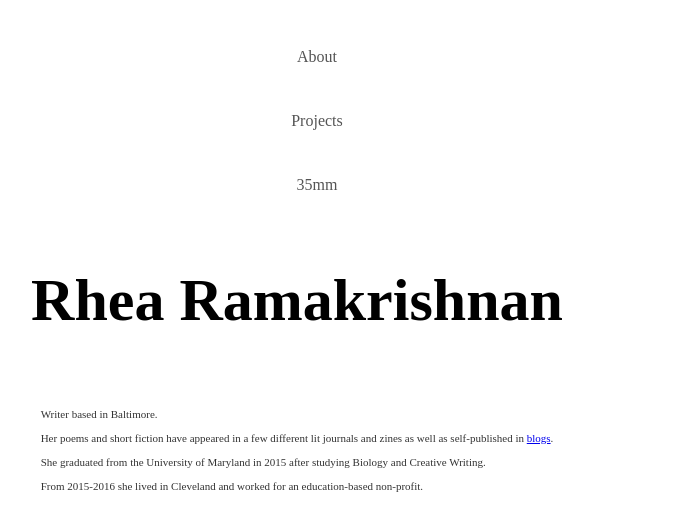
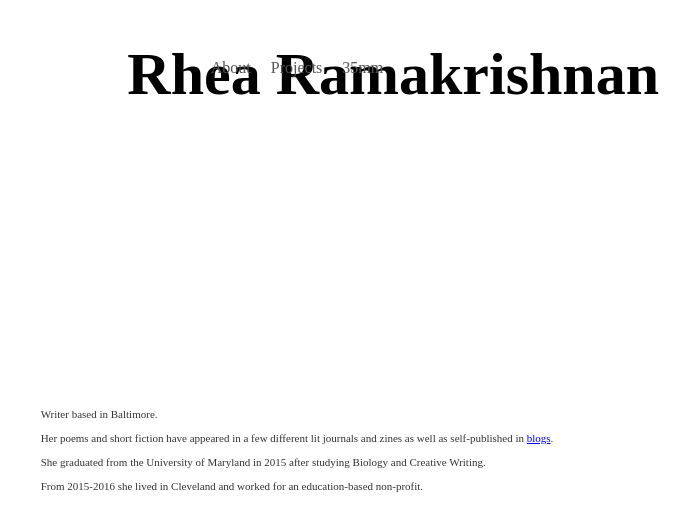
Before and after one commit to reram/reram.github.io, a Jekyll site: the page built from index.html, in a window 1280 px wide. Shown: the top 531 px of the page, without its empty margins (343-1033 px from the left). Built offline with Jekyll 4.4.1, drawn with Linux system fonts in a browser that asks for light colours.

Commit message:
Update page.html

```diff
--- a/_layouts/page.html
+++ b/_layouts/page.html
@@ -32,21 +32,32 @@
     }
 
    ul {
-    list-style-type: none;
-    background-color: #FFF;
+    clear: left;
+    float: left;
+    list-style: none
+    margin: 0;
+    padding: 0;
+    position: relative;
+    left: 50%;
     text-align: center;
 }
 
 li {
-    display: inline;
-    margin: 0 1.15em;
+    display: block;
+    float: left;
+    list-style: none;
+    margin: 0;
+    padding: 0;
+    position: relative;
+    right: 50%;
 }
 
 li a {
     display: block;
+    margin: 0 0 0 1 px;
+    padding: 3px 10px;
     color: #545454;
     text-align: center;
-    padding: 14px 16px;
     text-decoration: none;
 }
 
```
